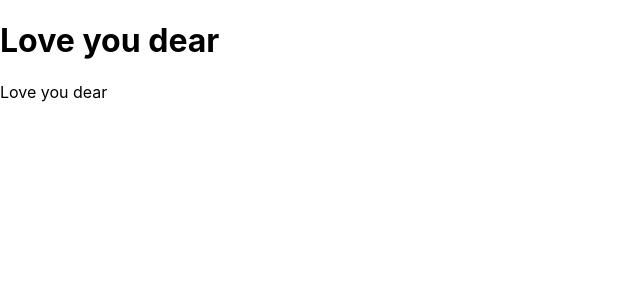
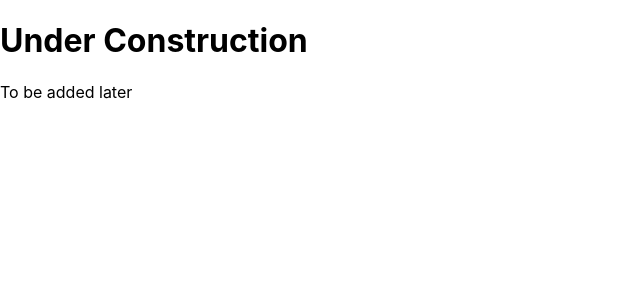
Before and after one commit to Benje1/benjamin-salisbury, a React (Create React App) app: page / in a window 1280 px wide. Shown: the top 300 px of the page, without its empty margins (0-640 px from the left). Built offline with nearby package versions, Linux system fonts and the light colour scheme.

Commit message:
added p tag

```diff
--- a/src/App.js
+++ b/src/App.js
@@ -4,8 +4,8 @@ import './App.css';
 
 function App() {
   return (<>
-  <h1>Love you dear</h1>
-  <p>Love you dear</p>
+  <h1>Under Construction</h1>
+  <p>To be added later</p>
   </>);
 }
 
```
Also changed, not shown: .circleci/config.yml (deleted).
